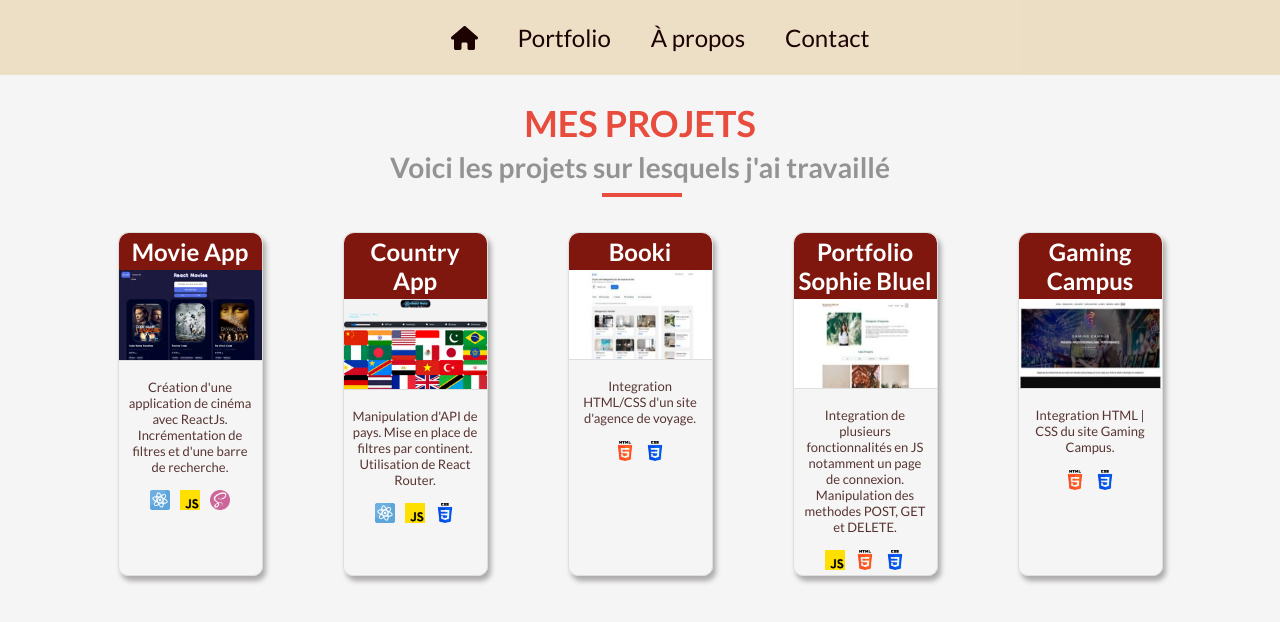
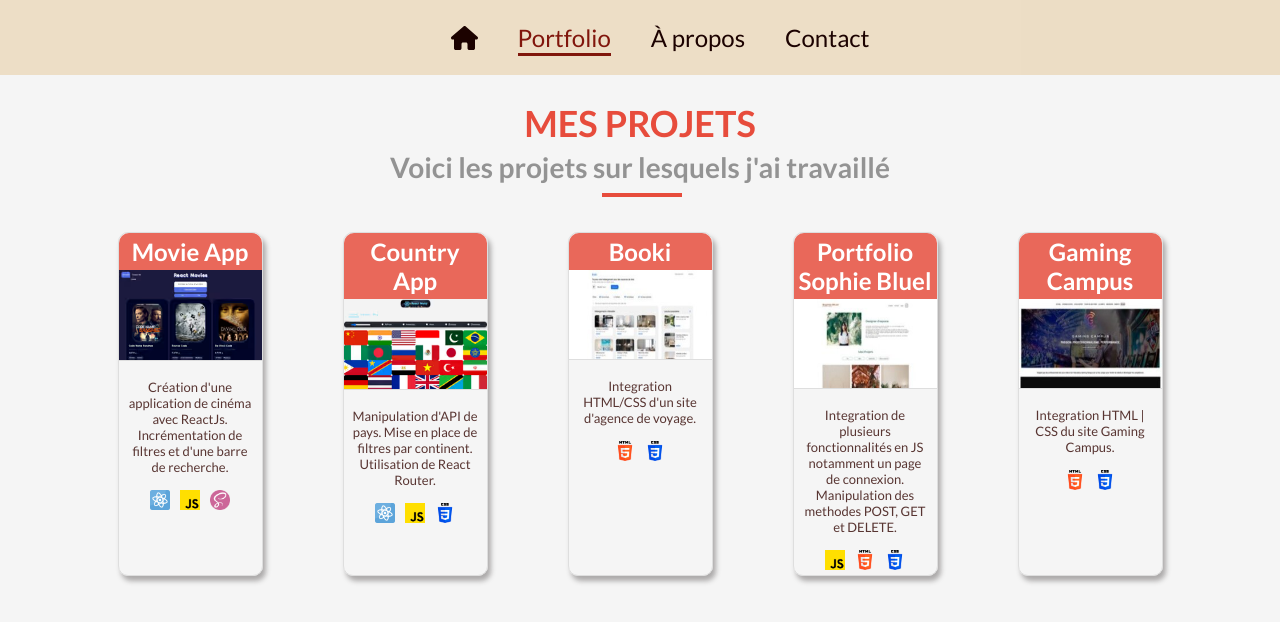
Before and after one commit to MaxBgt/Portfolio, a Next.js app: page /portfolio in a window 1280 px wide. Shown: the top 622 px of the page. Built offline with nearby package versions, Linux system fonts and the light colour scheme.

Commit message:
ajout classe active navbar

```diff
--- a/components/Navbar.js
+++ b/components/Navbar.js
@@ -3,7 +3,11 @@ import React from "react";
 import { FontAwesomeIcon } from "@fortawesome/react-fontawesome";
 import { faHome } from "@fortawesome/free-solid-svg-icons";
 import { AnimatePresence, motion } from "framer-motion";
+import { useRouter } from "next/router";
 const Navbar = () => {
+  const router = useRouter();
+  const isActive = (route) => router.pathname === route;
+
   return (
     <AnimatePresence>
       <motion.div
@@ -14,18 +18,18 @@ const Navbar = () => {
         transition={{ delay: 0.35 }}
       >
         <ul className="nav-elements">
-          <li>
+          <li className={isActive("/") ? "active" : ""}>
             <Link href="/">
               <FontAwesomeIcon icon={faHome} />
             </Link>
           </li>
-          <li>
+          <li className={isActive("/portfolio") ? "active" : ""}>
             <Link href="/portfolio">Portfolio</Link>
           </li>
-          <li>
+          <li className={isActive("/about") ? "active" : ""}>
             <Link href="/about">À propos</Link>
           </li>
-          <li>
+          <li className={isActive("/contact") ? "active" : ""}>
             <Link href="/contact">Contact</Link>
           </li>
         </ul>
--- a/pages/index.js
+++ b/pages/index.js
@@ -1,6 +1,6 @@
+import React from "react";
 import DynamicText from "@/components/DynamicText";
 import ImageCarousel from "@/components/ImageCarousel";
-import React from "react";
 import { AnimatePresence, motion } from "framer-motion";
 
 const index = () => {
--- a/styles/components/_card.scss
+++ b/styles/components/_card.scss
@@ -46,7 +46,7 @@
     border-bottom: 1px solid #dedede;
   }
   .card_title {
-    background-color: #7a0a00f0;
+    background-color: #e74c3cd4;
     text-align: center;
     border-radius: 10px 10px 0 0;
     color: #fff;
--- a/styles/components/_dynamicText.scss
+++ b/styles/components/_dynamicText.scss
@@ -28,6 +28,9 @@
           transform: translate(-50%);
           animation: cursor 1s infinite;
         }
+        .highlight {
+          color: #7a0a00f0;
+        }
         @keyframes cursor {
           0% {
             opacity: 1;
--- a/styles/components/_navbar.scss
+++ b/styles/components/_navbar.scss
@@ -45,5 +45,14 @@
       width: 100%;
       opacity: 1;
     }
+    li.active {
+      a {
+        color: #7a0a00f0;
+        &::before {
+          width: 100%;
+          opacity: 1;
+        }
+      }
+    }
   }
 }
```
